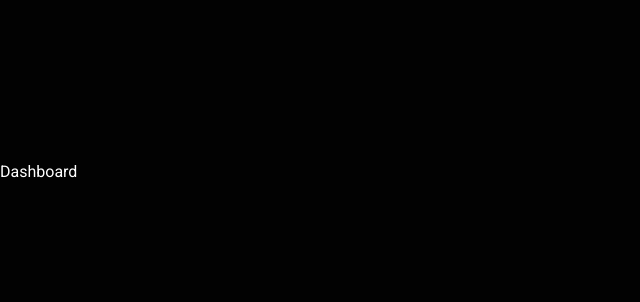
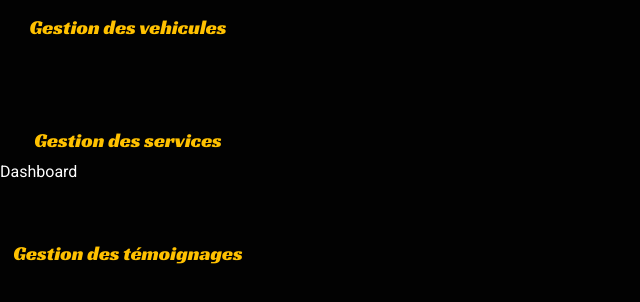
Before and after one commit to MisterWaner/garage-vincent-parrot-front, a React (Vite) app: page /admin in a window 1280 px wide. Shown: the top 302 px of the page, without its empty margins (0-640 px from the left). Built offline with nearby package versions, Linux system fonts and the light colour scheme.

Commit message:
start created sidebar for admin dashboard

```diff
--- a/src/components/Header/Header.jsx
+++ b/src/components/Header/Header.jsx
@@ -22,13 +22,13 @@ const Header = () => {
 
     return (
         <header className="text-yellow-02 w-full fixed z-40 top-0 left-0">
-            <nav className="md:flex items-center justify-between bg-black-02">
+            <nav className="lg:flex items-center justify-between bg-black-02">
                 <Link to="/" onClick={() => setOpen(false)}>
                     <img className="w-40" src={Logo} alt="logo-garage" />
                 </Link>
 
                 <ul
-                    className={`w-full h-fit absolute md:static transition-all duration-300 ease-in flex flex-col items-center py-5 space-y-5 z-[-1] list-none md:z-auto md:flex-row md:space-y-0 md:py-0 md:justify-around ${
+                    className={`w-full h-fit absolute lg:static transition-all duration-300 ease-in flex flex-col items-center py-5 space-y-5 z-[-1] list-none lg:z-auto lg:flex-row lg:space-y-0 lg:py-0 lg:justify-around ${
                         open
                             ? "top-[155px] backdrop-blur-sm"
                             : "top-[-490px] backdrop-blur-none"
@@ -48,7 +48,7 @@ const Header = () => {
                 </ul>
                 <button
                     onClick={toggleMenu}
-                    className="absolute top-16 right-6 border-0 icone-toggle bg-transparent p-1 md:hidden w-9 h-9"
+                    className="absolute top-16 right-6 border-0 icone-toggle bg-transparent p-1 lg:hidden w-9 h-9"
                 >
                     {open ? <XMarkIcon /> : <Bars3Icon />}
                 </button>
--- /dev/null
+++ b/src/components/SideNav/SideNav.jsx
@@ -0,0 +1,69 @@
+import { Link, useNavigate } from "react-router-dom";
+import { useState } from "react";
+
+import {
+    ArrowRightOnRectangleIcon,
+    XMarkIcon,
+    Bars3Icon,
+} from "@heroicons/react/24/solid";
+
+const SideNav = () => {
+    const Links = [
+        { name: "Mail", link: "./mails" },
+        { name: "Gestion globale", link: "./gestion-globale" },
+        { name: "Gestion des employés", link: "./gestion-employes" },
+        { name: "Gestion des vehicules", link: "./gestion-vehicules" },
+        { name: "Gestion des services", link: "./gestion-services" },
+        { name: "Gestion des témoignages", link: "./gestion-temoignages" },
+    ];
+
+    const [open, setOpen] = useState(false);
+    const toggleSideNav = () => {
+        setOpen(!open);
+    };
+
+    const navigate = useNavigate();
+
+    const handleSignOut = () => {
+        navigate("/");
+    };
+
+    return (
+        <aside className="text-yellow-02 w-full fixed z-40 top-0 left-0 lg:w-64 lg:h-screen">
+            <nav className="items-center justify-between bg-black-02 lg:flex">
+                <ul
+                    className={`w-full h-full absolute transition-all duration-300 ease-in flex flex-col items-center py-5 space-y-5 z-[-1] list-none lg:z-auto lg:space-y-0 lg:py-0 lg:justify-around ${
+                        open
+                            ? "top-5 backdrop-blur-sm"
+                            : "top-[-490px] backdrop-blur-none"
+                    }`}
+                >
+                    <Link
+                        onClick={handleSignOut}
+                        className="flex items-center gap-4 text-lg lg-text-xl hover:text-white duration-300"
+                    >
+                        <ArrowRightOnRectangleIcon className="w-9" />
+                        Déconnexion
+                    </Link>
+                    {Links.map((item) => (
+                        <li
+                            key={item.name}
+                            className="text-lg lg:text-xl hover:text-white duration-300"
+                            onClick={toggleSideNav}
+                        >
+                            <Link to={item.link}>{item.name}</Link>
+                        </li>
+                    ))}
+                </ul>
+                <button
+                    onClick={toggleSideNav}
+                    className="absolute top-5 right-6 border-0 icone-toggle bg-transparent p-1 lg:hidden w-9 h-9"
+                >
+                    {open ? <XMarkIcon /> : <Bars3Icon />}
+                </button>
+            </nav>
+        </aside>
+    );
+};
+
+export default SideNav;
--- a/src/pages/Layout/AdminLayout.jsx
+++ b/src/pages/Layout/AdminLayout.jsx
@@ -1,8 +1,10 @@
 import { Outlet } from "react-router-dom";
+import SideNav from "../../components/SideNav/SideNav";
 
 const AdminLayout = () => {
     return (
         <>
+            <SideNav />
             <Outlet />
         </>
     );
```
